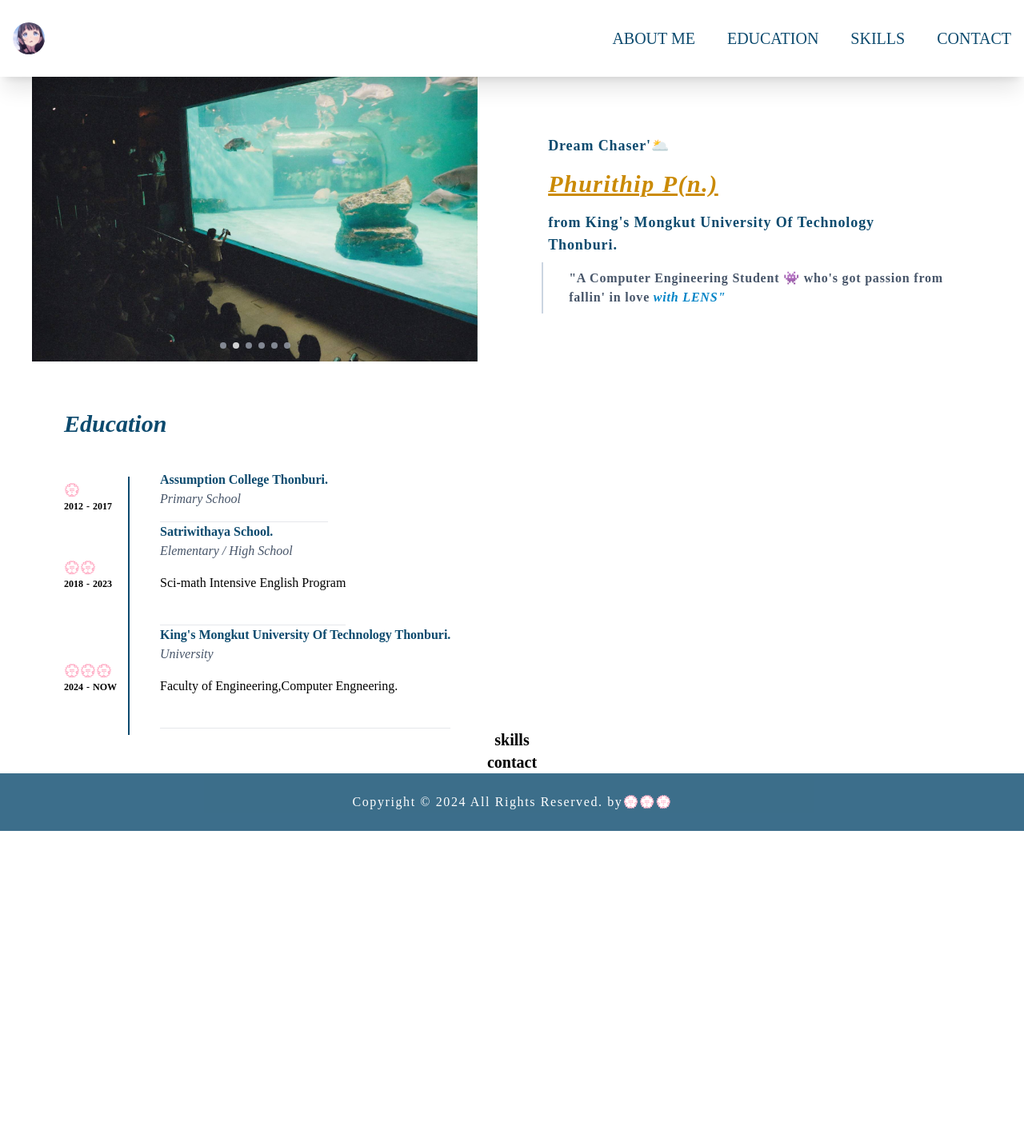
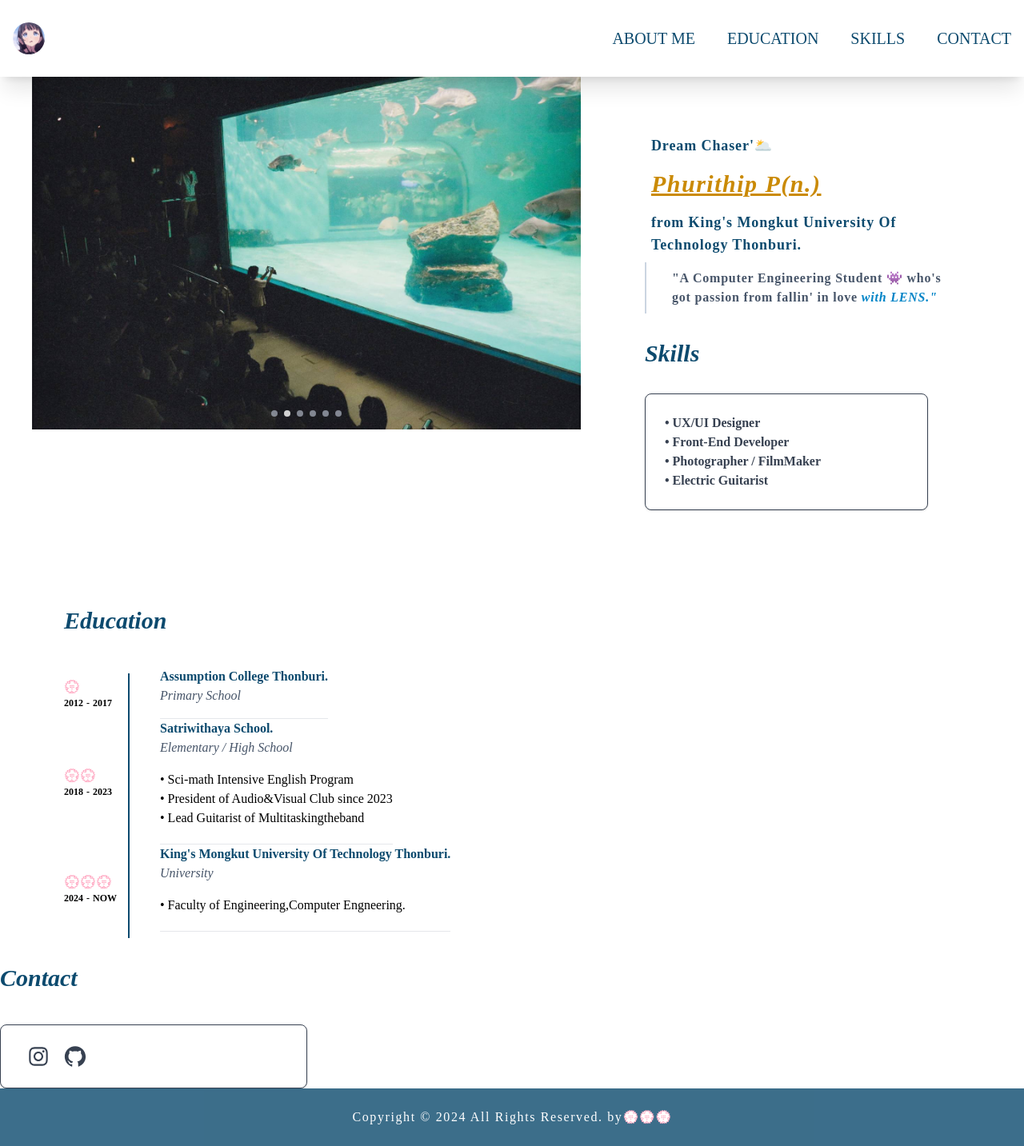
Before and after one commit to yiiipunn/jpsite, a Next.js app: page / in a window 1280 px wide. Shown: the top 1433 px of the page at 80% size. Before the commit the page ends 1039 px from the top, so only its background shows below. Built offline with nearby package versions, Linux system fonts and the light colour scheme.

Commit message:
almost done!

```diff
--- a/src/app/page.tsx
+++ b/src/app/page.tsx
@@ -10,7 +10,6 @@ export default function Home() {
     <div>
         <Banner/>
         <Education/>
-        <Skills/>
         <Contact/>
         <Footer/>
     </div>
--- a/src/components/About.tsx
+++ b/src/components/About.tsx
@@ -2,10 +2,11 @@
 
 import React from "react";
 import Link from "next/link";
-
+import Skills from "./Skills";
 
 const About = () => (
-  <div className="container px-4 py-4 lg:py-20 lg:px-20 transform-custom justify-center " id="About">
+  <div className ="flex flex-col">
+  <div className="container px-2 py-4 lg:py-20 lg:px-20 transform-custom justify-center " id="About">
     <p className="container flex px-2 py-2 text-lg font-bold tracking-wider  text-sky-900">
       Dream Chaser&apos;🌥️
     </p>
@@ -18,9 +19,10 @@ const About = () => (
       </p>
     </Link>
     <div className="container box-content border-l-2 border-slate-300 flex px-8 py-2 ">
-      <p className="text-md font-bold tracking-wider  text-slate-600">&quot;A Computer Engineering Student 👾 who&apos;s got passion from fallin&apos; in love <span className="italic text-sky-600 hover:text-sky-300">with LENS&quot;</span></p>
+      <p className="text-md font-bold tracking-wider  text-slate-600">&quot;A Computer Engineering Student 👾 who&apos;s got passion from fallin&apos; in love <span className="italic text-sky-600 hover:text-sky-300">with LENS.&quot;</span></p>
     </div>
-
+   <Skills/>
+    </div>
     </div>
 );
 
--- a/src/components/Contact.tsx
+++ b/src/components/Contact.tsx
@@ -1,12 +1,34 @@
 "use client";
 import React from "react";
+import {
+  AiOutlineInstagram,
+  AiOutlineGithub,
+} from "react-icons/ai";
+import { useState } from "react";
+import Link from "next/link";
 
 const Contact = () => (
   <div className="container lg:px-50 lg:pt-50 mx-auto z-4" id="Contact">
   <div>
-    <div className="Contacts flex justify-center text-xl font-semibold">
-      contact
-    </div>
+  <h1 className="font-bold italic mb-10 pt-10 text-3xl text-sky-900">
+        Contact
+      </h1>
+      <a
+        href="#"
+        className="block max-w-sm p-6 bg-white border rounded-lg shadow border-gray-700"
+      >
+        <div className="font-semibold text-gray-700 flex flex-row dark:text-gray-500">
+        <Link href="https://www.instagram.com/yiiipunn/">
+            <AiOutlineInstagram
+              size={30}
+              className="cursor-pointer mx-2 hover active:-sky-300"
+            />
+          </Link>
+          <Link href="https://github.com/yiiipunn">
+            <AiOutlineGithub size={30} className="cursor-pointer mx-2" />
+          </Link>
+        </div>
+      </a>
   </div>
 </div>
 );
--- a/src/components/Education.tsx
+++ b/src/components/Education.tsx
@@ -1,8 +1,10 @@
 "use client";
 import React from "react";
+import Link from "next/link";
 
 const Education = () => (
-  <div className="container lg:px-50 lg:pt-50 md:ml-20 mx-auto z-4">
+
+  <div className="container lg:px-50 lg:pt-50 md:ml-20 mx-auto">
     <div className="md:w-2/3">
       <h1 className="font-bold italic mb-10 pt-10 text-3xl text-sky-900">
         Education
@@ -59,8 +61,10 @@ const Education = () => (
               <div className="font-bold">💮💮</div>
               <div className="text-xs">2018 - 2023</div>
             </div>
-            <div className="mb-10">
-             Sci-math Intensive English Program
+            <div className="mb-5">
+            &#8226; Sci-math Intensive English Program<br/>
+            &#8226; President of Audio&Visual Club since 2023<br/>
+            &#8226; Lead Guitarist of <span className = "hover:text-sky-900 hover:underline transition-all duration-500"><Link href="https://www.instagram.com/multitaskingtheband/">Multitaskingtheband</Link></span>
             </div>
           </div>
         </div>
@@ -89,8 +93,8 @@ const Education = () => (
               <div className="font-bold">💮💮💮</div>
               <div className="text-xs">2024 - NOW</div>
             </div>
-            <div className="mb-10">
-              Faculty of Engineering,Computer Engneering.
+            <div className="mb-5">
+            &#8226; Faculty of Engineering,Computer Engneering.
             </div>
           </div>
         </div>
--- a/src/components/Skills.tsx
+++ b/src/components/Skills.tsx
@@ -4,9 +4,16 @@ import React from "react";
 const Skills = () => (
   <div className="container lg:px-50 lg:pt-50 mx-auto z-4" id="Skills">
     <div>
-      <div className=" flex justify-center text-xl font-semibold">
-        skills
-      </div>
+    <h1 className="font-bold italic  py-8  text-3xl text-sky-900">
+        Skills
+      </h1>
+      <a href="#" className="block max-w-sm p-6 bg-white border rounded-lg shadow border-gray-700">
+<p className="font-semibold text-gray-700 dark:text-gray-500">&#8226; UX/UI Designer<br/>
+&#8226; Front-End Developer<br/>
+  &#8226; Photographer / FilmMaker<br/>
+&#8226; Electric Guitarist<br/>
+</p>
+</a>
     </div>
   </div>
 );
```
Also changed, not shown: src/components/Project.tsx (added).
